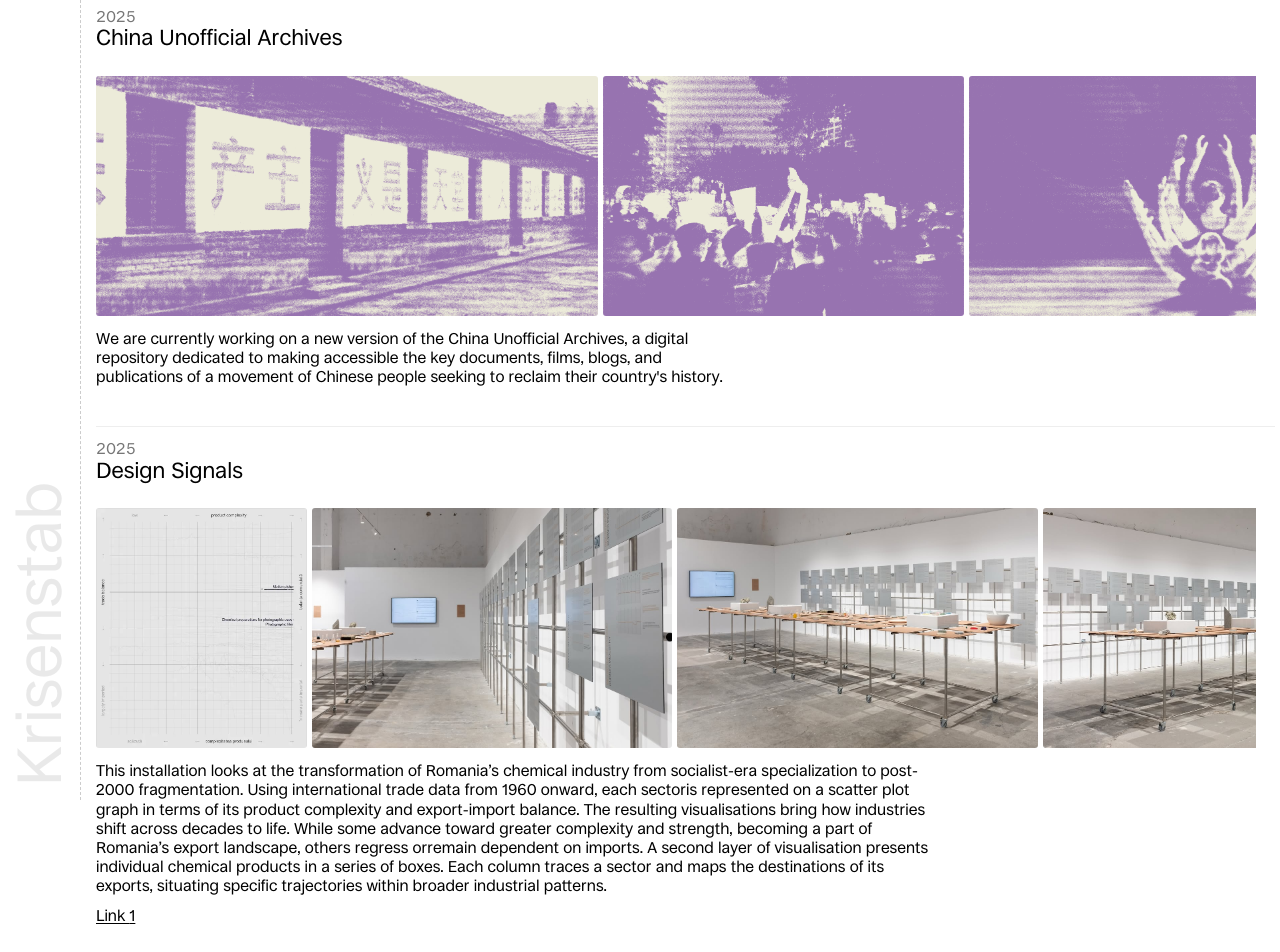
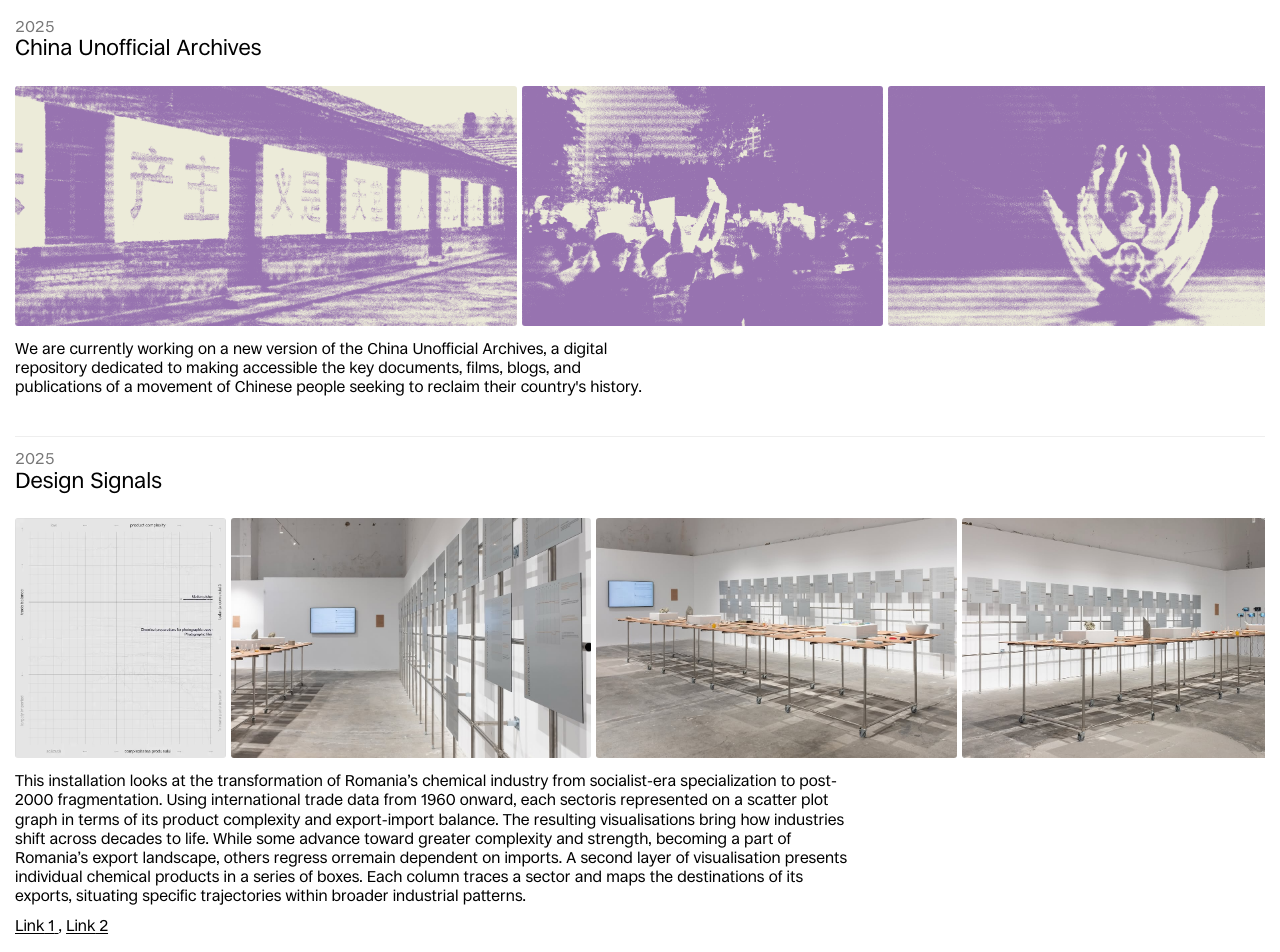
Before and after one commit to thometnanni/krisenstab, a SvelteKit app: page /projects in a window 1280 px wide. Shown: the top 952 px of the page. Built offline with nearby package versions, Linux system fonts and the light colour scheme.

Commit message:
chore no left col

```diff
--- a/src/lib/projects.js
+++ b/src/lib/projects.js
@@ -28,7 +28,8 @@ export const projects = [
     date: "2025",
     title: "Design Signals",
     urls: [
-      "https://faber.ro/eveniment/design-signals-expozitia-legaturi-chimice/",
+      "https://faber.ro/en/eveniment/design-signals-chemical-bonds-exhibition/",
+      "https://thometnanni.github.io/design-signals-interactive/",
     ],
     media: [
       "/media/faber_4.webp",
--- a/src/routes/+layout.svelte
+++ b/src/routes/+layout.svelte
@@ -1,17 +1,13 @@
 <article>
-  <aside class="meta">
+  <!-- <aside class="meta">
     <div class="time">
       <a href="/" class="krisenstab-logo">Krisenstab</a>
     </div>
 
-    <!--
     <div class="time">
       <a href="/projects">Projects</a><br />
-      <a href="https://krisenstab.substack.com/" target="_blank">Writings</a><br /><br />
-      <a href="/letters">Letters</a>
     </div>
-    -->
-  </aside>
+  </aside> -->
 
   <section>
     <slot />
@@ -20,25 +16,27 @@
 
 <style>
   article {
-    display: flex;
-    gap: 10px;
+    /* display: flex;
+    gap: 10px; */
     max-width: 1920px;
     overflow: visible;
   }
 
   .meta {
-    position: sticky;
-    top: 0;
+    position: static;
+    width: 100%;
+    max-width: none;
+    min-height: auto;
+    border-right: none;
+    margin-bottom: 50px;
+
     align-self: flex-start;
-    width: 100px;
-    max-width: 80px;
-    min-height: 100svh;
-    border-right: 1px dashed #ccc;
+    width: 100%;
     background: #fff;
 
     display: flex;
     flex-direction: column;
-    justify-content: flex-end;
+    /* justify-content: flex-end; */
     align-items: center;
 
     font-size: 1rem;
@@ -53,20 +51,18 @@
     line-height: 1.2;
     display: flex;
     align-items: flex-end;
+    justify-content: flex-end;
     width: 100%;
     position: static;
   }
 
   .krisenstab-logo {
     display: block;
-    transform: rotate(270deg);
     color: gainsboro;
-    text-decoration: none;
-    font-size: 4rem;
-    margin: 10px 0;
-    white-space: nowrap;
-    width: 100%;
-    text-align: left;
+    font-size: 2rem;
+    text-align: right;
+    margin: 0;
+    padding: 0;
   }
 
   .krisenstab-logo:hover {
@@ -77,7 +73,9 @@
   }
 
   section {
-    flex: 1 1 auto;
+    /* max-width: 960px; */
+    padding: 10px;
+    margin: 0 auto;
     overflow: visible;
     max-height: none;
   }
@@ -103,13 +101,6 @@
       margin-bottom: 50px;
     }
 
-    .krisenstab-logo {
-      transform: rotate(0deg);
-      font-size: 2rem;
-      text-align: right;
-      margin: 0;
-      padding: 0;
-    }
     .time {
       padding: 0;
     }
--- a/src/routes/+page.svelte
+++ b/src/routes/+page.svelte
@@ -27,7 +27,8 @@
 
 <style>
   main {
-    max-width: 900px;
+    max-width: 960px;
+    margin: 0 auto;
   }
 
   .markdown {
--- a/src/routes/projects/+page.svelte
+++ b/src/routes/projects/+page.svelte
@@ -61,8 +61,9 @@
           <div class="col link">
             {#if Array.isArray(p.urls) && p.urls.length > 0}
               {#each p.urls as url, i}
-                <a href={url} target="_blank" rel="noopener">Link {i + 1}</a
-                >{i < p.urls.length - 1 ? ", " : ""}
+                <a href={url} target="_blank" rel="noopener">
+                  Link{p.urls.length > 1 ? ` ${i + 1}` : ""}
+                </a>{i < p.urls.length - 1 ? ", " : ""}
               {/each}
             {/if}
           </div>
@@ -113,7 +114,7 @@
   }
 
   .media {
-    width: calc(100vw - 120px);
+    /* width: calc(100vw - 120px); */
     display: flex;
     overflow-x: auto;
     scroll-snap-type: x mandatory;
--- a/static/lastUpdated.json
+++ b/static/lastUpdated.json
@@ -1,3 +1,3 @@
 {
-  "lastUpdated": "October 1, 2025"
+  "lastUpdated": "October 14, 2025"
 }
--- a/static/style.css
+++ b/static/style.css
@@ -12,6 +12,7 @@ body {
 
 body {
   font-family: "Ronzino", Helvetica, Arial, sans-serif;
+  /* font-family: serif; */
   font-size: 30px;
   line-height: 38px;
   padding: 0;
```
